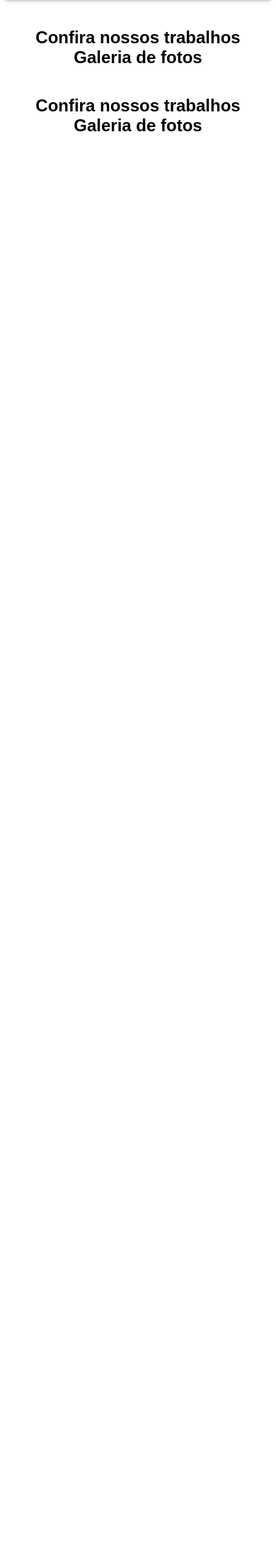
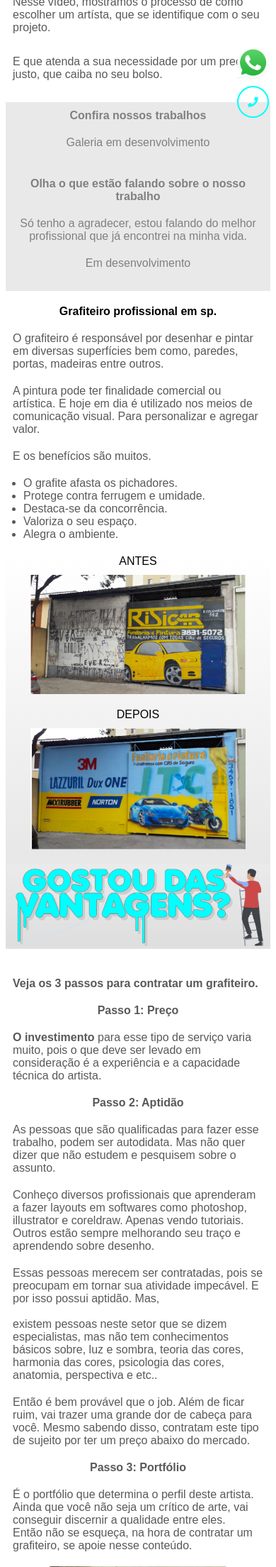
Before and after one commit to eduardocostaprofessor/paradoxo-web, a PHP site: page / in a window 390 px wide. Shown: the part 673-2881 px from the top of the page at 71% size. Before the commit the page ends 858 px from the top, so only its background shows below. Run offline with PHP 8.4, Linux system fonts and the light colour scheme; some libraries are stand-ins or nearby versions.

Commit message:
mobile v1

```diff
--- a/css/styles.css
+++ b/css/styles.css
@@ -13,7 +13,11 @@
 
 body {
     font-family: Arial, Helvetica, sans-serif;
+    /* color: #aeaeae; */
+    color: #595958;
 }
+
+/*************** MOBILE ***************/
 
 /* HEADER */
 
@@ -146,13 +170,287 @@ main section#como-contratar article p {
     margin-top: 25px;
 }
 
-main section#como-contratar iframe {
+main section#como-contratar #video-contratar p {
+    margin: 20px 0 30px 0;
+    padding: 0 10px;
+}
+
+main section#como-contratar #video-contratar iframe {
     width: 100%;
     height: 175px;
     margin-top: 30px;
-    /* border-radius: 10px; */
     box-shadow: 0px 0px 6px rgba(0, 0, 0, .6);
 }
+
+/* **************** SLIDE SHOW ******************* */
+
+main section#trabalhos, main section#depoimentos {
+    background-color: #e9e9e9;
+    color: grey;
+    padding: 10px;
+}
+
+main section#trabalhos {
+    display: flex;
+    flex-direction: column;
+    align-items: center;
+}
+
+main section#trabalhos h2, main section#depoimentos h2 {
+    text-align: center;
+    font-size: 1rem;
+    margin-bottom: 20px;
+}
+
+main section#trabalhos p, main section#depoimentos p {
+    text-align: center;
+    font-size: 1rem;
+    margin-bottom: 20px;
+}
+
+main section#grafiteiro-profissional {
+    margin-top: 20px;
+    padding: 0 10px;
+}
+
+main section#grafiteiro-profissional h2 {
+    text-align: center;
+    font-size: 1rem;
+    margin-bottom: 20px;
+    color: black;
+}
+
+main section#grafiteiro-profissional p {
+    margin-bottom: 20px;
+}
+
+main section#grafiteiro-profissional ul {
+    margin: 20px 0;
+    padding-left: 15px;
+}
+
+/* **************** ANTES E DEPOIS ******************* */
+
+main section#antes-depois {
+    background-image: linear-gradient(to bottom, white, #e0e0e0);
+}
+
+main section#antes-depois h2, main section#antes-depois figure legend {
+    display: none;
+}
+
+main section#antes-depois h3 {
+    font-weight: normal;
+    text-align: center;
+    margin: 10px 0;
+    color: black;
+}
+
+main section#antes-depois figure {
+    display: flex;
+    justify-content: center;
+    align-items: center;
+    margin-bottom: 20px;
+}
+
+main section#antes-depois figure img {
+    width: 304px;
+}
+
+main section#antes-depois img {
+    width: 100%;
+}
+
+/* **************** PASSOS ******************* */
+
+main section.texto-informativo {
+    margin-top: 40px;
+    padding: 0 10px;
+}
+
+main section.texto-informativo h2, h3 {
+    font-size: 1rem;
+}
+
+main section.texto-informativo h2 {
+    margin-bottom: 20px;
+}
+
+main section.texto-informativo h3 {
+    margin-bottom: 20px;
+    text-align: center;
+}
+
+main section.texto-informativo p {
+    margin-bottom: 20px;
+}
+
+main section.texto-informativo figure {
+    width: 100%;
+}
+
+main section.texto-informativo figure img {
+    width: 250px;
+    display: block;
+    margin: 0 auto;
+}
+
+main section.texto-informativo a {
+    display: inline-block;
+    width: 100%;
+    margin-top: 10px;
+    padding: 20px;
+    font-size: 1.2rem;
+    font-weight: 500;
+    text-align: center;
+    text-decoration: none;
+    background-color: cyan;
+    color: #595958;
+    border-radius: 8px;
+}
+
+/* PRIMEIRA VEZ */
+
+main section#primeira-vez ol {
+    margin-bottom: 20px;
+}
+
+main section#primeira-vez ol li {
+    margin-left: 25px;
+}
+
+/* EBOOK */
+
+main section#ebook #form-box {
+    padding: 10px 30px 5px;
+    background-color: #e0e0e0;
+    border-radius: 15px 15px 0 0;
+}
+
+main section#ebook h2 {
+    margin-bottom: 20px;
+    font-size: 1.2rem;
+    text-align: center;
+    color: black;
+}
+
+main section#ebook form {
+    position: relative;
+    margin-bottom: 10px;
+    padding: 10px;
+    background-image: linear-gradient(to bottom, #11fcfe, #a4e8f6, #cae3f4);
+    border-radius: 8px;
+}
+
+main section#ebook form h3 {
+    font-size: 1.3rem;
+    color: white;
+    font-weight: 500;
+    margin-bottom: 30px;
+}
+main section#ebook form input {
+    width: 100%;
+    height: 50px;
+    margin-bottom: 20px;
+    padding: 10px 20px;
+    font-size: 1.3rem;
+    color: #595958;
+    outline: none;
+    border: none;
+}
+main section#ebook form button{
+    position: absolute;
+    bottom: -50px;
+    left: 0;
+    width: 100%;
+    height: 55px;
+    border-radius: 8px;
+    border: none;
+    background-color: cyan;
+    font-size: 1.3rem;
+    color: #595958;
+    font-weight: 500;
+}
+main section#ebook figure img {
+    margin-top: 25px;
+    width: 100%;
+}
+
+
+/* VISTORIA */
+main article#vistoria {
+    display: flex;
+    flex-direction: column;
+    align-items: center;
+    justify-content: center;
+}
+main article#vistoria img {
+    width: 80%;
+    display: block;
+    margin-bottom: 15px;
+}
+
+main section.texto-informativo h4{
+    font-size: 1rem;
+    text-align: center;
+    margin-bottom: 20px;
+}
+main section.texto-informativo ol {
+    margin-left: 15px;
+    margin-top: 15px;
+    margin-bottom: 20px;
+}
+main section.texto-informativo ol li {
+
+    margin-bottom: 20px;
+}
+
+
+
+/* ***********ORÇAMENTO*************** */
+main section#ebook form {
+    position: relative;
+    margin-bottom: 10px;
+    padding: 10px;
+    background-image: linear-gradient(to bottom, #11fcfe, #a4e8f6, #cae3f4);
+    border-radius: 8px;
+}
+
+main section#ebook form h3 {
+    font-size: 1.3rem;
+    color: white;
+    font-weight: 500;
+    margin-bottom: 30px;
+}
+main section#ebook form input {
+    width: 100%;
+    height: 50px;
+    margin-bottom: 20px;
+    padding: 10px 20px;
+    font-size: 1.3rem;
+    color: #595958;
+    outline: none;
+    border: none;
+}
+main section#ebook form button{
+    position: absolute;
+    bottom: -50px;
+    left: 0;
+    width: 100%;
+    height: 55px;
+    border-radius: 8px;
+    border: none;
+    background-color: cyan;
+    font-size: 1.3rem;
+    color: #595958;
+    font-weight: 500;
+}
+
+
+
+
+
+
 
 /* DÚVIDAS CONTATO */
 
@@ -182,13 +480,6 @@ main article#duvidas figure {
     border: 2px solid cyan;
 }
 
-main section#trabalhos {
-    display: flex;
-    flex-direction: column;
-    align-items: center;
-    margin-top: 40px;
-}
-
 main article#duvidas i {
     font-size: 0.9rem;
     color: cyan;
--- a/index.html
+++ b/index.html
@@ -36,32 +36,241 @@
         <section id="banner">
             <h2>Banner Grafiteiro</h2>
             <figure>
+                <legend>
+                    <h1>GRAFITEIRO</h1>
+                </legend>
                 <img src="./images/banner-grafiteiro.png" alt="">
             </figure>
         </section>
 
         <section id="como-contratar">
             <article>
-                <h2>Você precisa de um grafite, mas não sabe como contratar?</h2>
+                <h2>Você precisa de um <a href="#">grafite</a>, mas não sabe como contratar?</h2>
                 <p>ASSISTA O VÍDEO E ENTENDA </p>
             </article>
 
-            <iframe src="https://www.youtube.com/embed/5QupxdeRAQo" frameborder=""
-                allow="accelerometer; autoplay; encrypted-media; gyroscope; picture-in-picture" allowfullscreen>
-            </iframe>
+            <div id="video-contratar">
+                <iframe src="https://www.youtube.com/embed/5QupxdeRAQo" frameborder=""
+                    allow="accelerometer; autoplay; encrypted-media; gyroscope; picture-in-picture" allowfullscreen>
+                </iframe>
+                <p>Nesse vídeo, mostramos o processo de como escolher um artísta, que se identifique com o seu projeto.
+                </p>
+                <p>E que atenda a sua necessidade por um preço justo, que caiba no seu bolso.</p>
+            </div>
         </section>
         <!--**************** Slide Show ****************-->
         <section id="trabalhos">
             <h2>Confira nossos trabalhos</h2>
-            <h2>Galeria de fotos</h2>
+            <p>Galeria em desenvolvimento</p>
         </section>
 
 
-        <!--**************** Slide Show ****************-->
-        <section id="trabalhos">
+        <!--**************** Slide Show Depoimentos ****************-->
+        <section id="depoimentos">
 
-            <h2>Confira nossos trabalhos</h2>
-            <h2>Galeria de fotos</h2>
+            <h2>Olha o que estão falando sobre o nosso trabalho</h2>
+            <p>Só tenho a agradecer, estou falando do melhor profissional que já encontrei na minha vida.</p>
+            <p>Em desenvolvimento</p>
+        </section>
+
+
+        <!--**************** Slide Show Depoimentos ****************-->
+        <section id="grafiteiro-profissional">
+
+            <h2> Grafiteiro profissional em sp.</h2>
+            <p>O grafiteiro é responsável por desenhar e pintar em diversas superfícies bem como, paredes, portas,
+                madeiras entre outros.</p>
+
+            <p>A pintura pode ter finalidade comercial ou artística. E hoje em dia é utilizado nos meios de comunicação
+                visual. Para personalizar e agregar valor.</p>
+
+            <p>E os benefícios são muitos.</p>
+
+            <ul>
+                <li>O grafite afasta os pichadores.</li>
+                <li>Protege contra ferrugem e umidade.</li>
+                <li>Destaca-se da concorrência.</li>
+                <li>Valoriza o seu espaço.</li>
+                <li>Alegra o ambiente.</li>
+            </ul>
+        </section>
+
+        <!--**************** Antes e depois ****************-->
+        <section id="antes-depois">
+            <h2>Serviço feito antes e depoisa, veja:</h2>
+
+            <h3>ANTES</h3>
+            <figure>
+                <img src="./images/antes.png" alt="Antes" title="Antes do serviço">
+                <legend>Antes de iniciar o grafite</legend>
+            </figure>
+
+            <h3>DEPOIS</h3>
+            <figure>
+                <img src="./images/depois.png" alt="Antes" title="Após o serviço">
+                <legend>Após a finalização do serviço de grafite</legend>
+            </figure>
+
+            <img src="./images/gostou-vantagens.png" alt="">
+        </section>
+
+
+        <!--*************************** PASSOS ***************************-->
+        <section class="texto-informativo">
+            <h2>Veja os 3 passos para contratar um grafiteiro.</h2>
+
+            <h3>Passo 1: Preço</h3>
+            <p><strong>O investimento</strong> para esse tipo de serviço varia muito, pois o que deve ser levado em
+                consideração é a experiência e a capacidade técnica do artista.</p>
+
+            <h3>Passo 2: Aptidão</h3>
+            <p>As pessoas que são qualificadas para fazer esse trabalho, podem ser autodidata. Mas não quer dizer que
+                não estudem e pesquisem sobre o assunto.</p>
+
+            <p>Conheço diversos profissionais que aprenderam a fazer layouts em softwares como photoshop, illustrator e
+                coreldraw. Apenas vendo tutoriais. Outros estão sempre melhorando seu traço e aprendendo sobre desenho.
+            </p>
+
+            <p>Essas pessoas merecem ser contratadas, pois se preocupam em tornar sua atividade impecável. E por isso
+                possui aptidão. Mas,<br><br> existem pessoas neste setor que se dizem especialistas, mas não tem
+                conhecimentos básicos sobre, luz e sombra, teoria das cores, harmonia das cores, psicologia das cores,
+                anatomia, perspectiva e etc..</p>
+
+            <p>Então é bem provável que o job. Além de ficar ruim, vai trazer uma grande dor de cabeça para você. Mesmo
+                sabendo disso, contratam este tipo de sujeito por ter um preço abaixo do mercado.</p>
+
+            <h3>Passo 3: Portfólio</h3>
+            <p>É o portfólio que determina o perfil deste artista. Ainda que você não seja um crítico de arte, vai
+                conseguir discernir a qualidade entre eles. <br>
+                Então não se esqueça, na hora de contratar um grafiteiro, se apoie nesse conteúdo.</p>
+
+            <figure>
+                <img src="./images/passos-ilustracao.png" alt="Ilustração Passos" title="Passos">
+            </figure>
+
+            <a href="#orcamento" id="botao-orcamento">Solicitar um orçamento</a>
+        </section>
+
+        <!--*************************** GRAFTITE TOP ***************************-->
+        <section class="texto-informativo">
+            <h2>Você precisa de um grafite top?</h2>
+
+            <p><strong>Cliente realizado</strong>, é sinal de missão cumprida. Tal resultado, se dá através de um
+                grafite sensacional. E para isso, é obrigatório entender quais critérios abordar.</p>
+
+            <p>Neste caso, o melhor a se fazer, é entrar em contato com o profissional. Apresente o seu problema e veja
+                se ele é capaz de atender a sua necessidade. Perceba se ele possui propriedade na questão, pois isso
+                indica se ele é ou não, um autoridade no assunto.</p>
+
+            <p>Construa uma boa relação desde o primeiro contato. Não tem problema se é a primeira vez que você pesquisa
+                sobre este tema.</p>
+
+            <p>Até porque, geralmente é a primeira vez da maioria dos clientes.</p>
+            <p>Sendo assim, podemos destacar dois tipos de consumidor. Cliente que já contratou esse trabalho
+                anteriormente.
+                E o outro, seria a primeira vez que precisa do trabalho.</p>
+
+            <figure>
+                <img src="./images/grafite-top.png" alt="Precisa de um grafite top?" title="Grafite Top">
+            </figure>
+        </section>
+
+        <!--*************************** PASSOS ***************************-->
+        <section class="texto-informativo" id="primeira-vez">
+            <h2>Primeira vez.</h2>
+
+            <p>Se você é um novato, não se preocupe. Vou lhe mostrar o caminho. <br>
+                As perguntas que sempre fazemos para os clientes aqui no escritório são:</p>
+
+            <ol>
+                <li>Qual é a sua localização?</li>
+                <li>Você já sabe o que pretende fazer?</li>
+                <li>Envie foto da superfície que precisa pintar?</li>
+                <li>Tem noção da dimensão do espaço?</li>
+                <li>Já tem um orçamento em mãos?</li>
+                <li>O local precisa de preparo?</li>
+            </ol>
+
+            <p>Esses dados são de extrema importância. Serve como um ponto de partida.</p>
+        </section>
+
+        <section id="ebook">
+            <div id="form-box">
+                <h2>CONFIRA NOSSO EBOOK</h2>
+                <form action="" method="POST">
+                    <h3>É só preencher o formulário abaixo para acessar</h3>
+                    <input type="text" id="nome" name="nome" placeholder="Nome" required>
+                    <input type="email" id="email" name="email" placeholder="Email" required>
+                    <button type="submit" id="submit" name="submit">Baixar o ebook aqui</button>
+                </form>
+            </div>
+
+            <figure>
+                <img src="./images/baixar-ebook.png" alt="Baixar ebook" title="Ebook">
+            </figure>
+        </section>
+
+        <article id="vistoria">
+            <img src="./images/vistoria1.png" alt="Imagem Vistoria antes">
+            <img src="./images/vistoria2.png" alt="Imagem Vistoria depois">
+        </article>
+
+
+        <section class="texto-informativo">
+            <h3>Já contratou esse trabalho anteriormente?</h3>
+
+            <p>Então, este último já tem um posicionamento diferente, em geral, procuram por valores ou por um
+                grafiteiro que consiga atender a sua ideia Apesar disso, sempre tem aqueles que só buscam por preço,
+                independentemente de qualidade.</p>
+
+            <p>Nós aqui da strong <em>PARADOXO grafite</em>, sabemos como anda a economia, e por entender tão bem o
+                mercado, temos um importante tópico a seguir.</p>
+
+            <h2>Saiba como economizar sem abrir mão de qualidade, grafite bom e barato!</h2>
+            <p>Preço justo é aquele que o consumidor consegue pagar. Entrar num acordo entre layout e orçamento é a
+                melhor estrada a se seguir. Se o seu projeto é complexo e detalhado, as vezes se faz necessário
+                ajustá-lo para conseguir um precinho melhor.</p>
+
+            <p>Alinhe o briefing junto ao grafiteiro. Não precisa perder a essência da proposta inicial. Apenas pense
+                nisso. Uma palavra que resume o que estou falando é: Coerência.</p>
+
+            <h3>Melhor preço não é menor preço</h3>
+            <em>Não se esqueça dos ditados:</em>
+
+            <ol>
+                <li>O barato sai caro.
+                    Por um lado se economiza, mas perde em qualidade. E qualidade é algo que não devemos desconsiderar
+                    jamais.</li>
+                <li>Quando a oferta é muito grande, o santo desconfia.
+                    Estranhe orçamentos imbatíveis, alguma coisa pode dar errado no final, não vá se arrepender quando
+                    já for tarde demais hein pequeno gafanhoto.</li>
+            </ol>
+
+            <h3>A experiência é baseada em 3 V’s: verdade, vontade e valor.</h3>
+            <h4>Verdade</h4>
+            <p>Imagine só: <br>
+                Você pediu para o grafiteiro pintar o
+                rosto de um dos seus familiares.
+                Na hora em que ele estava grafitando, você
+                já achou estranho, mas você confiante esperou. Só que no final, parece que ele grafitou uma figura
+                abstrata e não um rosto.</p>
+
+            <p>Será que você manteria a calma, ou iria para o ado escuro da força? Tipo Darth Vader! Ninguém compra
+                mentira, promessa ou ilusão.</p>
+
+            <p>Nós da <em>PARADOXO</em> acreditamos que prestar um serviço, é uma chance de criar experiências
+                positivas, e conquistar a confiança desde o primeiro contato.</p>
+
+
+            <h4>Vontade</h4>
+            <p>A vontade está relacionada com a verdade apresentada pela empresa. Esta oferece uma experiência e o
+                consumidor sente desejo em viver aquilo.</p>
+
+            <h4>Valor</h4>
+            <p>O valor é a percepção que o consumidor teve ao conhecer o produto ou o serviço de uma marca. Quando a
+                marca se torna importante para o consumidor, esse valor é percebido e, estabelec
+                um relacionamento entre eles.</p>
+
         </section>
 
 
@@ -69,7 +278,47 @@
 
 
 
-        <!--**************** Botões de contato ****************
+
+
+        <!-- <section id="orcamento">
+            <h2>Ainda com dúvidas?</h2>
+
+            <p>Então você <br> pode chamar no Whats</p>
+            <a href="https://api.whatsapp.com/send?1=pt_BR&phone=5511983504952" target="_blank">
+                <img src="./assets/whatsapp-logo.png" alt="contato-whatsapp" title="Tire suas dúvidas pelo whatsapp">
+            </a>
+            <p>Se preferir ligue</p>
+
+
+
+
+            <p>Ou deixe seu contato <br> que nós retornaremos</p>
+            <figure>
+                <a href="tel:+55-11-98350-4952" target="_blank">
+                    <i class="fas fa-phone"></i>
+                </a>
+            </figure>
+
+
+
+
+            <form action="" method="POST">
+                <h3>É só preencher o formulário abaixo para acessar</h3>
+                <input type="text" id="nome" name="nome" placeholder="Nome" required>
+                <input type="email" id="email" name="email" placeholder="Email" required>
+                <button type="submit" id="submit" name="submit">Baixar o ebook aqui</button>
+            </form>
+        </section> -->
+
+
+
+
+
+
+
+
+
+        <!--**************** Botões de contato ****************-->
         <article id="duvidas">
             <a href="https://api.whatsapp.com/send?1=pt_BR&phone=5511983504952" target="_blank">
                 <img src="./assets/whatsapp-logo.png" alt="contato-whatsapp" title="Tire suas dúvidas pelo whatsapp">
@@ -80,7 +329,7 @@
                 </a>
             </figure>
         </article>
-        -->
+
     </main>
 </body>
 
```
Also changed, not shown: other parts of css/styles.css (+29 -9 lines), images/antes.png (added), images/baixar-ebook.png (added), images/depois.png (added), images/gostou-vantagens.png (added), images/grafite-top.png (added), images/passos-ilustracao.png (added), images/vistoria1.png (added), images/vistoria2.png (added).
